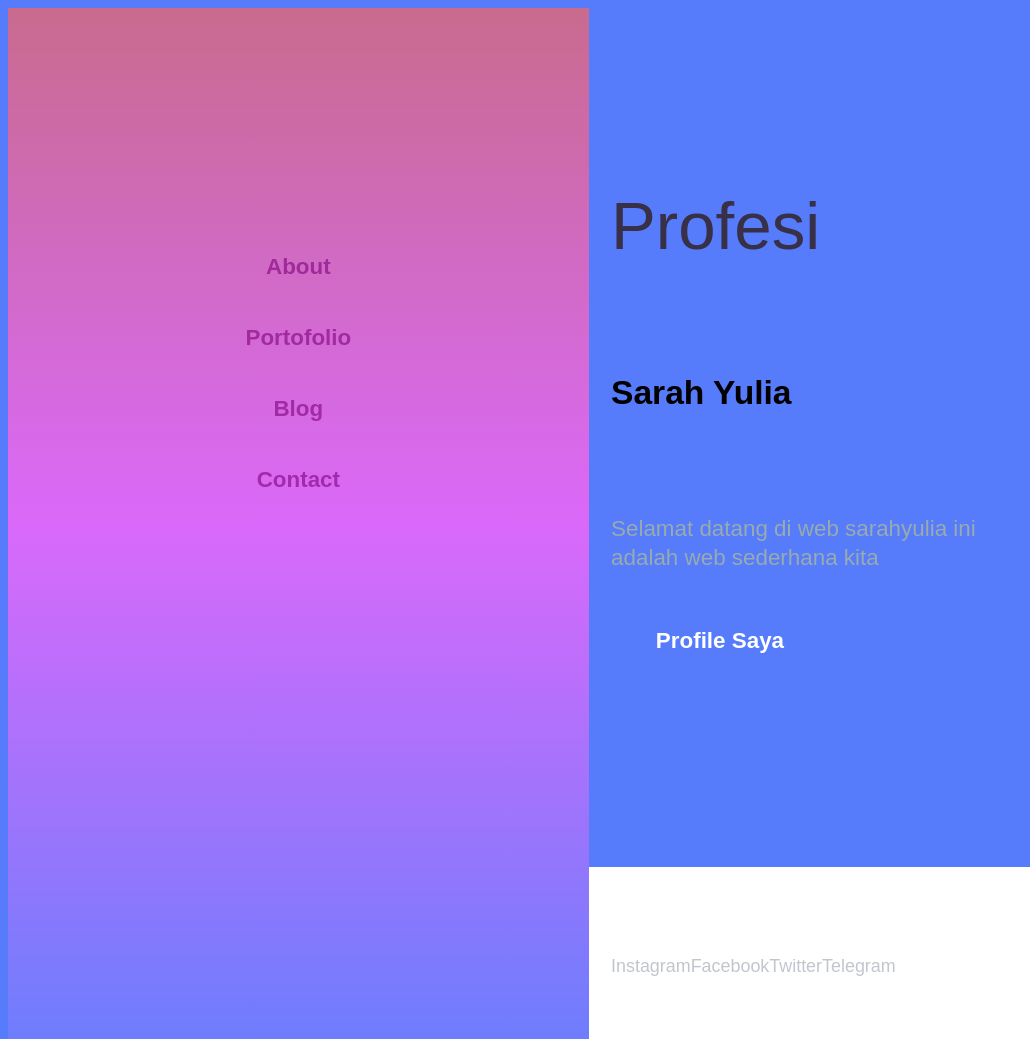
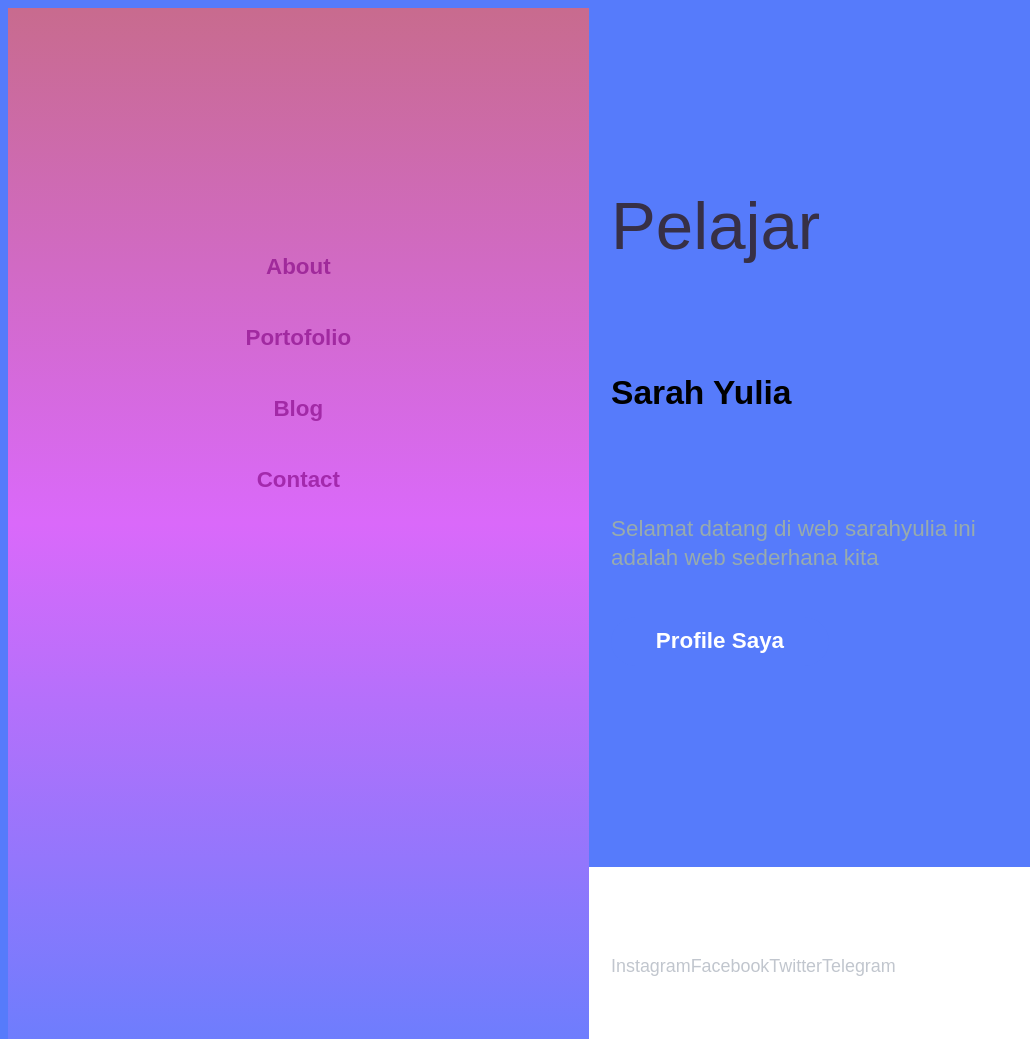
Before and after one commit to sarahyulia/web, a plain HTML site: page index.html in a window 1280 px wide. Shown: the whole page, without its empty margins (0-1030 px from the left). Drawn offline with Linux system fonts and the light colour scheme.

Commit message:
Update index.html

```diff
--- a/index.html
+++ b/index.html
@@ -23,7 +23,7 @@
         <section class="hero">
           <img src="online.png" alt="" />
           <div class="hero-content">
-            <h1>Profesi</h1>
+            <h1>Pelajar</h1>
             <br />
             <h2>Sarah Yulia </h2>
             <br /><br />
```
